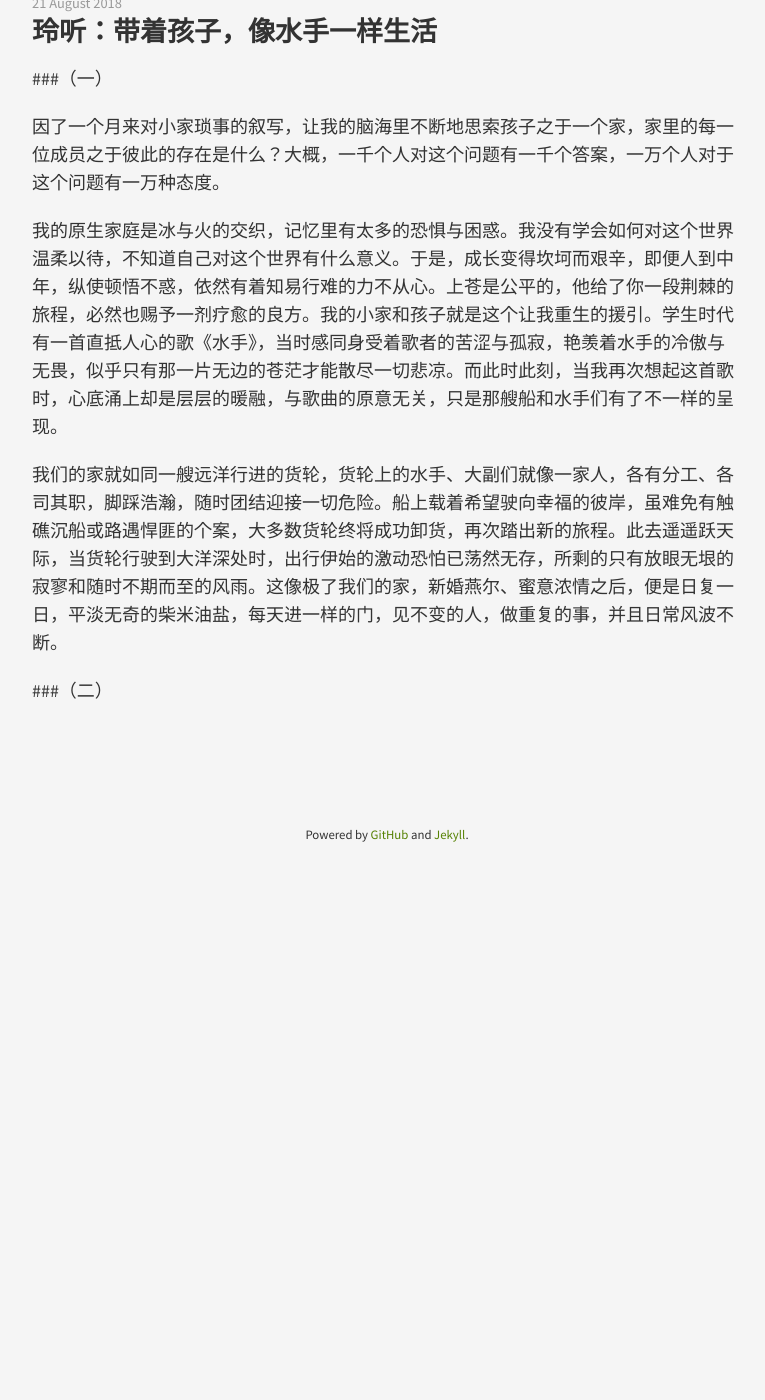
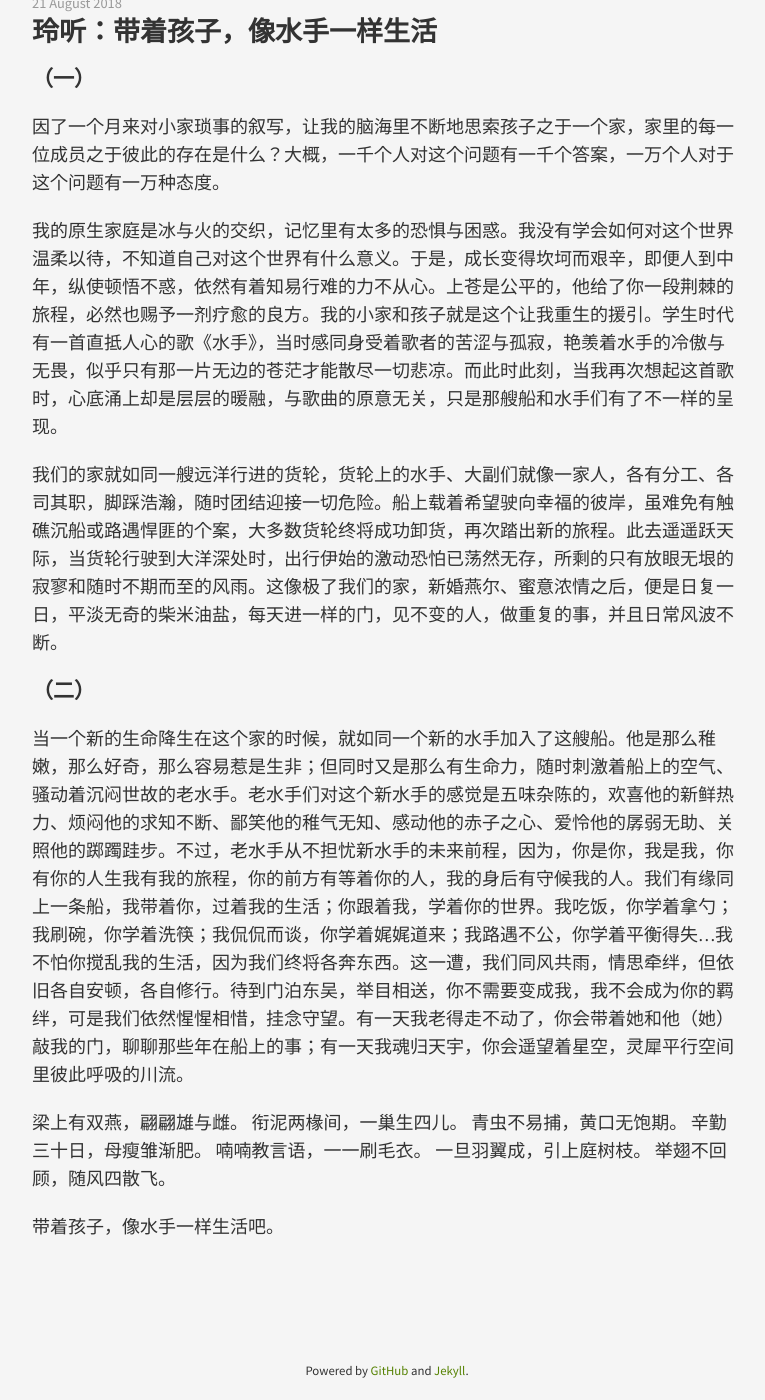
Before and after one commit to linglingji/linglingji.github.io, a Jekyll site: the page built from _posts/2018-08-21-带着孩子_像水手一样生活.md, in a window 1280 px wide and 1400 px high, scrolled down 167 px. Shown: the whole window, without its empty margins (253-1018 px from the left). Built offline with Jekyll 4.4.1, drawn with Linux system fonts in a browser that asks for light colours; before the commit the page ends 1031 px from its top, so only the background shows below that.

Commit message:
new post

```diff
--- a/_posts/2018-08-21-带着孩子_像水手一样生活.md
+++ b/_posts/2018-08-21-带着孩子_像水手一样生活.md
@@ -5,7 +5,7 @@ tags:
   - 孩子
 ---
 
-###（一）
+### （一）
 
 因了一个月来对小家琐事的叙写，让我的脑海里不断地思索孩子之于一个家，家里的每一位成员之于彼此的存在是什么？大概，一千个人对这个问题有一千个答案，一万个人对于这个问题有一万种态度。
 
@@ -15,4 +15,16 @@ tags:
 
 
 
-###（二）
+### （二）
+
+当一个新的生命降生在这个家的时候，就如同一个新的水手加入了这艘船。他是那么稚嫩，那么好奇，那么容易惹是生非；但同时又是那么有生命力，随时刺激着船上的空气、骚动着沉闷世故的老水手。老水手们对这个新水手的感觉是五味杂陈的，欢喜他的新鲜热力、烦闷他的求知不断、鄙笑他的稚气无知、感动他的赤子之心、爱怜他的孱弱无助、关照他的踯躅跬步。不过，老水手从不担忧新水手的未来前程，因为，你是你，我是我，你有你的人生我有我的旅程，你的前方有等着你的人，我的身后有守候我的人。我们有缘同上一条船，我带着你，过着我的生活；你跟着我，学着你的世界。我吃饭，你学着拿勺；我刷碗，你学着洗筷；我侃侃而谈，你学着娓娓道来；我路遇不公，你学着平衡得失…我不怕你搅乱我的生活，因为我们终将各奔东西。这一遭，我们同风共雨，情思牵绊，但依旧各自安顿，各自修行。待到门泊东吴，举目相送，你不需要变成我，我不会成为你的羁绊，可是我们依然惺惺相惜，挂念守望。有一天我老得走不动了，你会带着她和他（她）敲我的门，聊聊那些年在船上的事；有一天我魂归天宇，你会遥望着星空，灵犀平行空间里彼此呼吸的川流。
+
+梁上有双燕，翩翩雄与雌。
+衔泥两椽间，一巢生四儿。
+青虫不易捕，黄口无饱期。
+辛勤三十日，母瘦雏渐肥。
+喃喃教言语，一一刷毛衣。
+一旦羽翼成，引上庭树枝。
+举翅不回顾，随风四散飞。
+
+带着孩子，像水手一样生活吧。
```
Also changed, not shown: _posts/2018-08-15-生气的妈妈.md (+4 -4 lines), _posts/2018-08-20-早安问候集.md (+4 -0 lines), _posts/2018-08-23-带着孩子_养大你的格局.md (added, +19 -0 lines).
